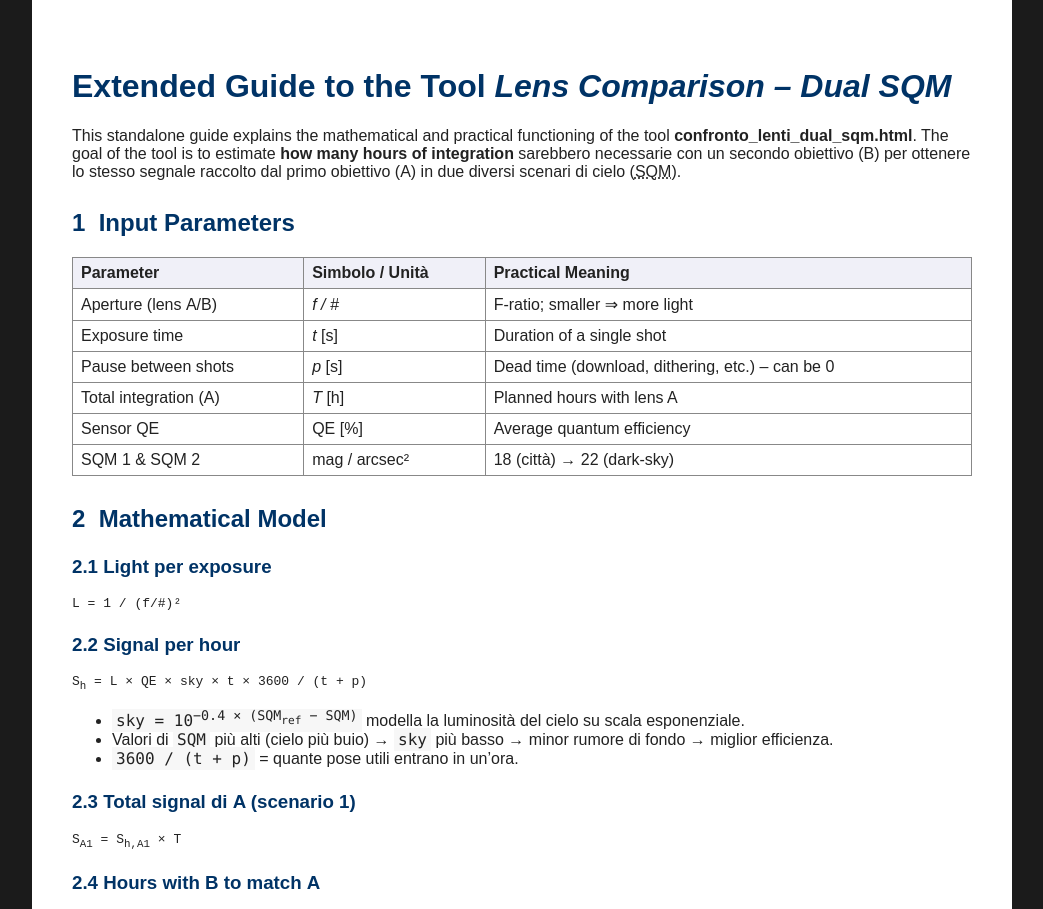
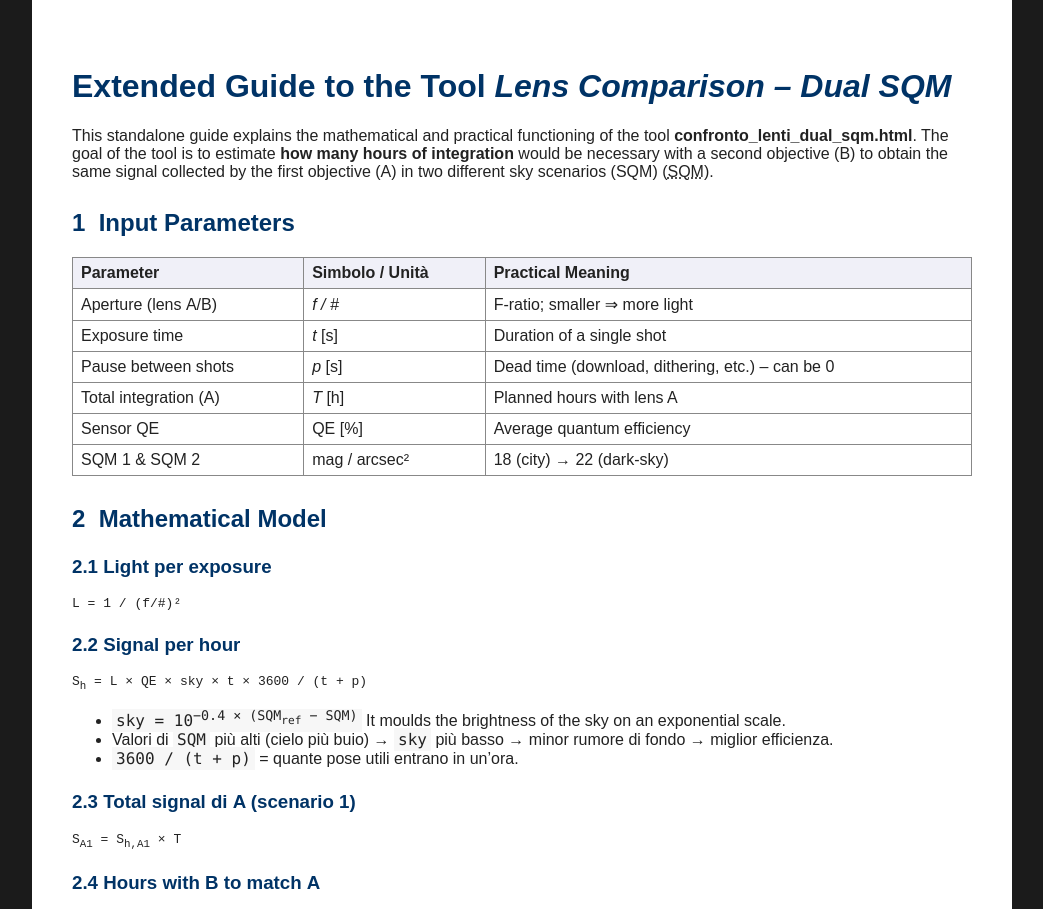
Before and after one commit to RikyPate/dual-sqm-tool, a plain HTML site: page index.html in a window 1280 px wide. Shown: the part 1500-2409 px from the top of the page, without its empty margins (118-1161 px from the left). Drawn offline with nearby package versions, Linux system fonts and the light colour scheme.

Commit message:
Update index.html

```diff
--- a/index.html
+++ b/index.html
@@ -243,8 +243,7 @@ window.addEventListener('load', () => {
 
 <p>This standalone guide explains the mathematical and practical functioning of the tool
 <strong>confronto_lenti_dual_sqm.html</strong>. The goal of the tool is to estimate <strong>how many hours of integration</strong>
-sarebbero necessarie con un secondo obiettivo (B) per ottenere lo stesso segnale raccolto
-dal primo obiettivo (A) in due diversi scenari di cielo (<abbr title="Sky Quality Meter">SQM</abbr>).</p>
+would be necessary with a second objective (B) to obtain the same signal collected by the first objective (A) in two different sky scenarios (SQM) (<abbr title="Sky Quality Meter">SQM</abbr>).</p>
 
 <h2>1&nbsp;&nbsp;Input Parameters</h2>
 
@@ -256,7 +255,7 @@ dal primo obiettivo (A) in due diversi scenari di cielo (<abbr title="Sky Qualit
 <tr><td>Pause between shots</td><td><i>p</i> [s]</td><td>Dead time (download, dithering, etc.) – can be 0</td></tr>
 <tr><td>Total integration (A)</td><td><i>T</i> [h]</td><td>Planned hours with lens A</td></tr>
 <tr><td>Sensor QE</td><td>QE [%]</td><td>Average quantum efficiency</td></tr>
-<tr><td>SQM 1 &amp; SQM 2</td><td>mag / arcsec²</td><td>18 (città) → 22 (dark-sky)</td></tr>
+<tr><td>SQM 1 &amp; SQM 2</td><td>mag / arcsec²</td><td>18 (city) → 22 (dark-sky)</td></tr>
 </tbody>
 </table>
 
@@ -268,7 +267,7 @@ dal primo obiettivo (A) in due diversi scenari di cielo (<abbr title="Sky Qualit
 <h3>2.2 Signal per hour</h3>
 <pre>S<sub>h</sub> = L × QE × sky × t × 3600 / (t + p)</pre>
 <ul>
-  <li><code>sky = 10<sup>−0.4 × (SQM<sub>ref</sub> − SQM)</sup></code> modella la luminosità del cielo su scala esponenziale.</li>
+  <li><code>sky = 10<sup>−0.4 × (SQM<sub>ref</sub> − SQM)</sup></code> It moulds the brightness of the sky on an exponential scale.</li>
   <li>Valori di <code>SQM</code> più alti (cielo più buio) → <code>sky</code> più basso → minor rumore di fondo → miglior efficienza.</li>
   <li><code>3600 / (t + p)</code> = quante pose utili entrano in un’ora.</li>
 </ul>
```
